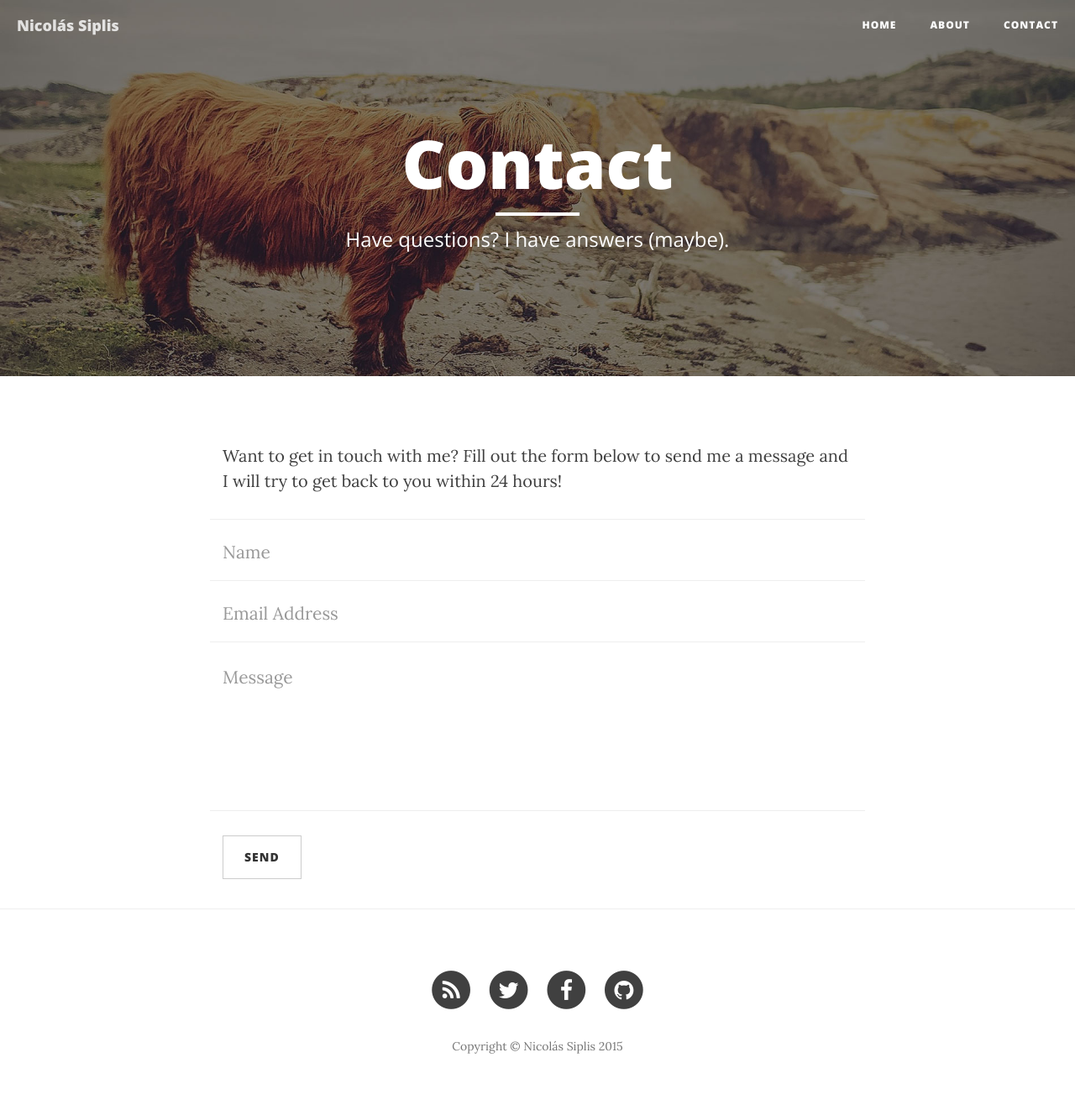
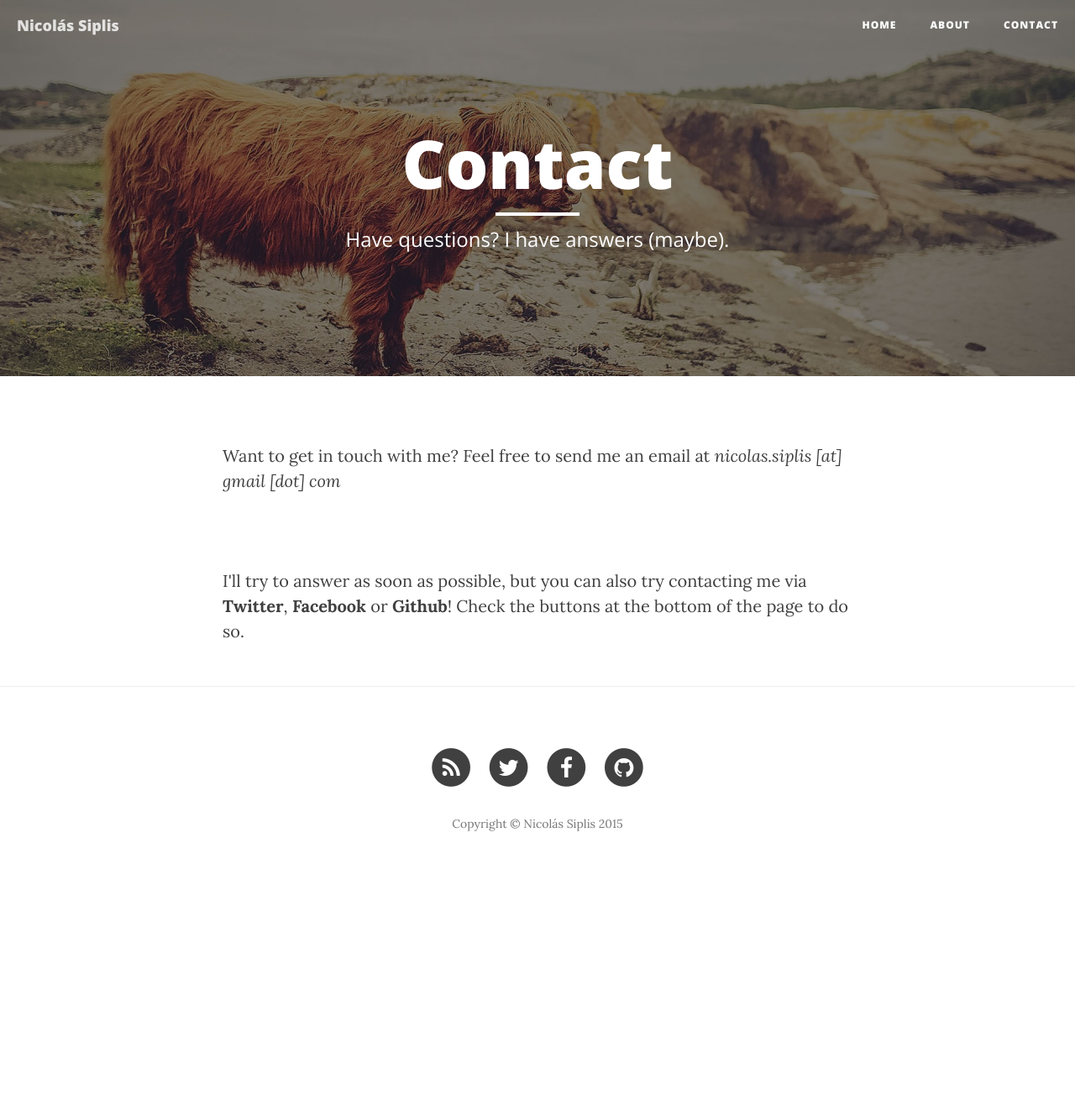
Before and after one commit to nicolas-siplis-zz/nicolas-siplis.github.io, a Jekyll site: the page built from contact.html, in a window 1280 px wide. Shown: the whole page at 84% size. Built offline with Jekyll 4.4.1, drawn with Linux system fonts in a browser that asks for light colours; nearby versions of some CDN libraries; after the commit the page ends 1057 px from its top, so only the background shows below that.

Commit message:
Changed contact form

```diff
--- a/contact.html
+++ b/contact.html
@@ -5,44 +5,6 @@ description: "Have questions? I have answers (maybe)."
 header-img: "img/contact-bg.jpg"
 ---
 
-<p>Want to get in touch with me? Fill out the form below to send me a message and I will try to get back to you within 24 hours!</p>
-<!-- Contact Form - Enter your email address on line 19 of the mail/contact_me.php file to make this form work. -->
-<!-- WARNING: Some web hosts do not allow emails to be sent through forms to common mail hosts like Gmail or Yahoo. It's recommended that you use a private domain email address! -->
-<!-- NOTE: To use the contact form, your site must be on a live web host with PHP! The form will not work locally! -->
-<form name="sentMessage" id="contactForm" novalidate>
-    <div class="row control-group">
-        <div class="form-group col-xs-12 floating-label-form-group controls">
-            <label>Name</label>
-            <input type="text" class="form-control" placeholder="Name" id="name" required data-validation-required-message="Please enter your name.">
-            <p class="help-block text-danger"></p>
-        </div>
-    </div>
-    <div class="row control-group">
-        <div class="form-group col-xs-12 floating-label-form-group controls">
-            <label>Email Address</label>
-            <input type="email" class="form-control" placeholder="Email Address" id="email" required data-validation-required-message="Please enter your email address.">
-            <p class="help-block text-danger"></p>
-        </div>
-    </div>
-    <!-- <div class="row control-group">
-        <div class="form-group col-xs-12 floating-label-form-group controls">
-            <label>Phone Number</label>
-            <input type="tel" class="form-control" placeholder="Phone Number" id="phone" required data-validation-required-message="Please enter your phone number.">
-            <p class="help-block text-danger"></p>
-        </div>
-    </div> -->
-    <div class="row control-group">
-        <div class="form-group col-xs-12 floating-label-form-group controls">
-            <label>Message</label>
-            <textarea rows="5" class="form-control" placeholder="Message" id="message" required data-validation-required-message="Please enter a message."></textarea>
-            <p class="help-block text-danger"></p>
-        </div>
-    </div>
-    <br>
-    <div id="success"></div>
-    <div class="row">
-        <div class="form-group col-xs-12">
-            <button type="submit" class="btn btn-default">Send</button>
-        </div>
-    </div>
-</form>
+<p>Want to get in touch with me? Feel free to send me an email at <i>nicolas.siplis [at] gmail [dot] com</i></p>
+<br>
+<p>I'll try to answer as soon as possible, but you can also try contacting me via <b>Twitter</b>, <b>Facebook</b> or <b>Github</b>! Check the buttons at the bottom of the page to do so.</p>
```
Also changed, not shown: 2 other files.
